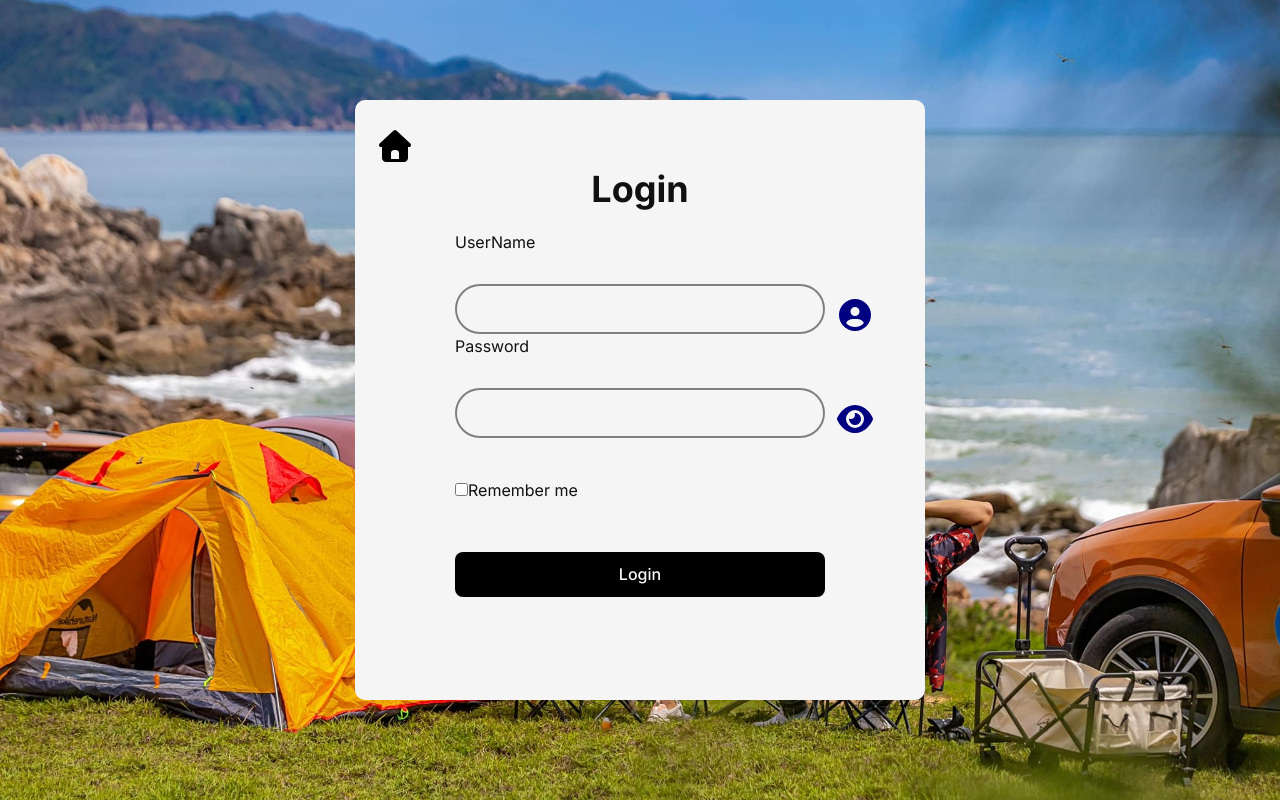
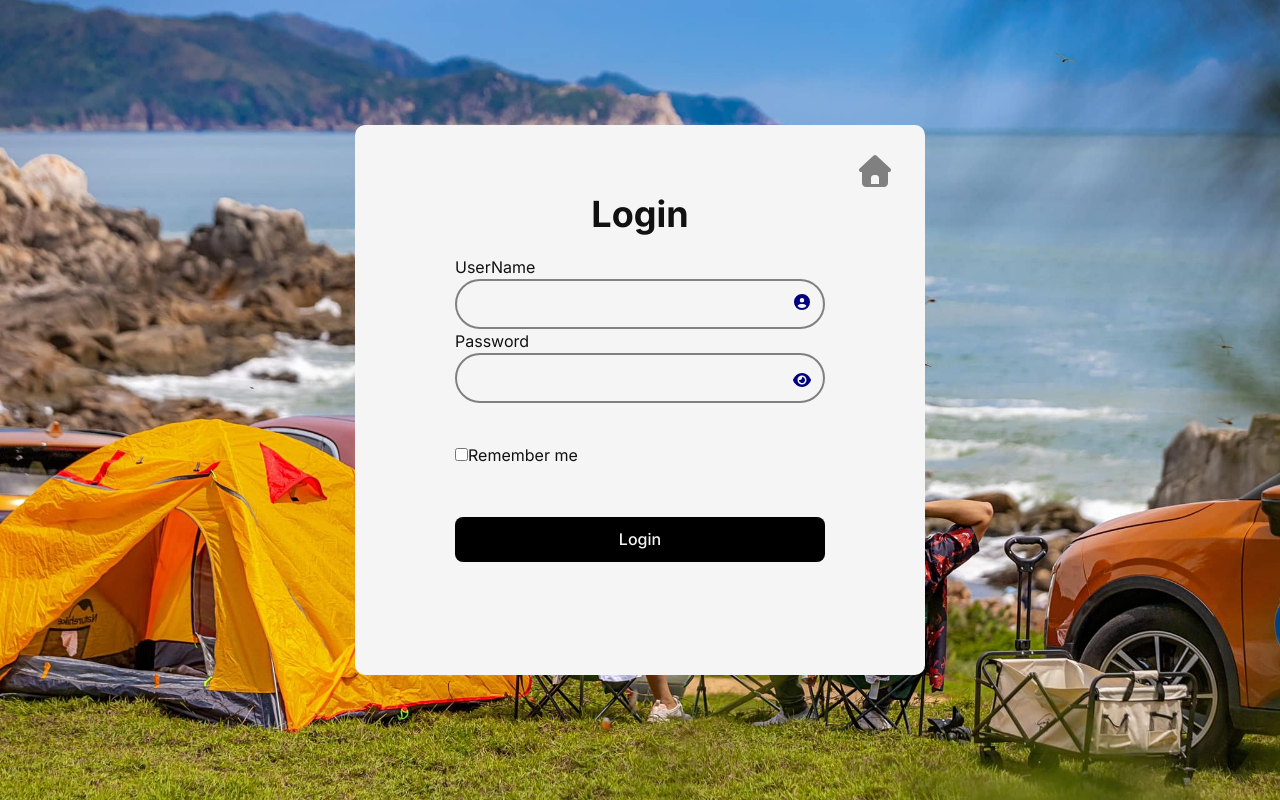
Before and after one commit to tanvtse183061-eng/ev-fe, a React (Vite) app in the folder DuanTopic1 - Copy/Topic1-Project/: page /login in a window 1280 px wide. Built offline with nearby package versions, Linux system fonts and the light colour scheme.

Commit message:
lam trang login

```diff
--- a/DuanTopic1 - Copy/Topic1-Project/src/Pages/Login/Login.css
+++ b/DuanTopic1 - Copy/Topic1-Project/src/Pages/Login/Login.css
@@ -18,7 +18,7 @@
 .Login-form-container{
     width: 570px;
     padding: 90px;
-    height: 600px;
+    height: 550px;
     background: whitesmoke;
     border-radius: 10px;
 
@@ -47,23 +47,22 @@
 .content input{
 width: 100%;
     height: 50px;
+    padding: 15px 50px 15px 20px;
+    /* Chừa khoảng bên phải cho icon */
+    border: 2px solid gray;
+    border-radius: 40px;
+    outline: none;
     background: transparent;
-  border: none;
-  outline: none;
-  border: 2px solid gray;
-  border-radius:40px ;
     font-size: 16px;
- padding: 20px 60px 20px 20px;
- margin-top: 30px;
 }
 .content input::placeholder{
     color: whitesmoke;
 }
+
 .content .icon{
-  margin-top: -35px;
 position: absolute;
- margin-left: 380px;
-
+   left: 347px;
+   margin-top: 15px;
 
 }
 
@@ -77,8 +76,14 @@
     color: red;
 
 }
-.Home{
-transform: translateX(-70px);
+.Home {
+   margin-left: 410px;
    margin-top: -150px;
+    transition: 0.2s;
+}
 
+.Home:hover {
+    color:whitesmoke;
+    /* Đậm hơn khi hover */
+    transform: scale(1.1);
 }
--- a/DuanTopic1 - Copy/Topic1-Project/src/Pages/Login/Login.jsx
+++ b/DuanTopic1 - Copy/Topic1-Project/src/Pages/Login/Login.jsx
@@ -70,11 +70,12 @@ const validateForm = () =>{
                 value={formValue.username}
                 onChange={handleChange}
                 />
-                        <div className='error'>
+
+
+             <FontAwesomeIcon icon={faCircleUser} size="1.5x" color="navy" className='icon'/>
+                             <div className='error'>
               {formError.username && <p className="error-text">{formError.username}</p>}
               </div>
-             <FontAwesomeIcon icon={faCircleUser} size="2x" color="navy" className='icon'/>
-
 
                         <label htmlFor="password" className="form-label">
                             Password
@@ -86,13 +87,14 @@ const validateForm = () =>{
                             name="password"
                                 value={formValue.password}
                                 onChange={handleChange}
-                        />  <div className='error'>
+                        />
+                        <span onClick={togglePassword} style={{cursor:"pointer"}} className='icon' >
+                            <FontAwesomeIcon icon={showPassword? faEyeSlash :faEye} size="1.5x" color='navy'></FontAwesomeIcon>
+
+                        </span>
+                        <div className='error'>
                             {formError.password && <p className="error-text">{formError.password}</p>}
                                   </div>
-                        <span onClick={togglePassword} style={{cursor:"pointer"}} className='icon' >
-                            <FontAwesomeIcon icon={showPassword? faEyeSlash :faEye} size="2x" color='navy'></FontAwesomeIcon>
-
-                        </span>
 
                                </div>
 
@@ -107,7 +109,7 @@ const validateForm = () =>{
                         </div>
 
         </form>    <div className='Home'>
-                    <Link to="/home"><FontAwesomeIcon icon={faHouse} size="2x" color='black' /></Link>
+                    <Link to="/home"><FontAwesomeIcon icon={faHouse} size="2x" color='gray' /></Link>
                      </div>
 
        </div>
```
Lines whose indentation alone changed are shown as unchanged.
